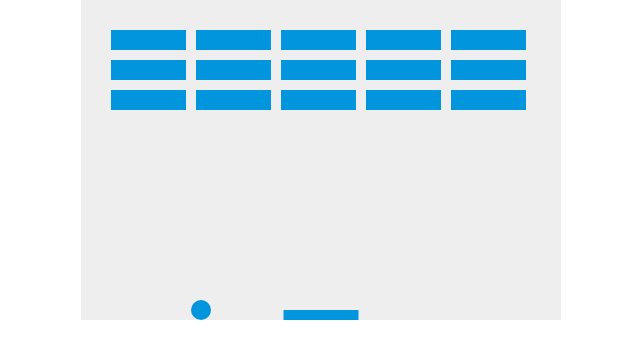
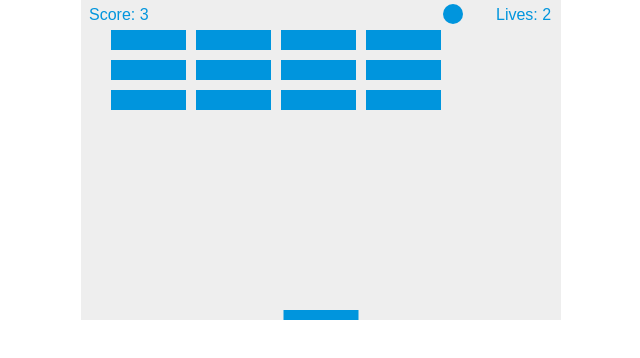
Before and after one commit to FrancisSilo/2D-breakout-game, a plain HTML site: page index.html in a window 1280 px wide. Shown: the whole page, without its empty margins (319-959 px from the left). Drawn offline with Linux system fonts and the light colour scheme.

Commit message:
Update index.html

```diff
--- a/index.html
+++ b/index.html
@@ -31,24 +31,27 @@ var paddleWidth = 75;
 var paddleX = (canvas.width-paddleWidth)/2;
 var rightPressed = false;
 var leftPressed = false;
-var brickRowCount = 3;
-var brickColumnCount = 5;
+var brickRowCount = 5;
+var brickColumnCount = 3;
 var brickWidth = 75;
 var brickHeight = 20;
 var brickPadding = 10;
 var brickOffsetTop = 30;
 var brickOffsetLeft = 30;
+var score = 0;
+var lives = 3;
 
 var bricks = [];
 for(var c=0; c<brickColumnCount; c++) {
   bricks[c] = [];
   for(var r=0; r<brickRowCount; r++) {
-        bricks[c][r] = { x: 0, y: 0 };
+    bricks[c][r] = { x: 0, y: 0, status: 1 };
   }
 }
 
 document.addEventListener("keydown", keyDownHandler, false);
 document.addEventListener("keyup", keyUpHandler, false);
+document.addEventListener("mousemove", mouseMoveHandler, false);
 
 function keyDownHandler(e) {
     if(e.key == "Right" || e.key == "ArrowRight") {
@@ -65,6 +68,31 @@ function keyUpHandler(e) {
     }
     else if(e.key == "Left" || e.key == "ArrowLeft") {
         leftPressed = false;
+    }
+}
+
+function mouseMoveHandler(e) {
+  var relativeX = e.clientX - canvas.offsetLeft;
+  if(relativeX > 0 && relativeX < canvas.width) {
+    paddleX = relativeX - paddleWidth/2;
+  }
+}
+function collisionDetection() {
+  for(var c=0; c<brickColumnCount; c++) {
+    for(var r=0; r<brickRowCount; r++) {
+      var b = bricks[c][r];
+      if(b.status == 1) {
+        if(x > b.x && x < b.x+brickWidth && y > b.y && y < b.y+brickHeight) {
+          dy = -dy;
+          b.status = 0;
+          score++;
+          if(score == brickRowCount*brickColumnCount) {
+            alert("YOU WIN, CONGRATS!");
+            document.location.reload();
+          }
+        }
+      }
+    }
   }
 }
 
@@ -85,8 +113,9 @@ function drawPaddle() {
 function drawBricks() {
   for(var c=0; c<brickColumnCount; c++) {
     for(var r=0; r<brickRowCount; r++) {
-            var brickX = (c*(brickWidth+brickPadding))+brickOffsetLeft;
-            var brickY = (r*(brickHeight+brickPadding))+brickOffsetTop;
+      if(bricks[c][r].status == 1) {
+        var brickX = (r*(brickWidth+brickPadding))+brickOffsetLeft;
+        var brickY = (c*(brickHeight+brickPadding))+brickOffsetTop;
         bricks[c][r].x = brickX;
         bricks[c][r].y = brickY;
         ctx.beginPath();
@@ -97,12 +126,26 @@ function drawBricks() {
       }
     }
   }
+}
+function drawScore() {
+  ctx.font = "16px Arial";
+  ctx.fillStyle = "#0095DD";
+  ctx.fillText("Score: "+score, 8, 20);
+}
+function drawLives() {
+  ctx.font = "16px Arial";
+  ctx.fillStyle = "#0095DD";
+  ctx.fillText("Lives: "+lives, canvas.width-65, 20);
+}
 
 function draw() {
   ctx.clearRect(0, 0, canvas.width, canvas.height);
   drawBricks();
   drawBall();
   drawPaddle();
+  drawScore();
+  drawLives();
+  collisionDetection();
 
   if(x + dx > canvas.width-ballRadius || x + dx < ballRadius) {
     dx = -dx;
@@ -112,14 +155,21 @@ function draw() {
   }
   else if(y + dy > canvas.height-ballRadius) {
     if(x > paddleX && x < paddleX + paddleWidth) {
-           if(y= y-paddleHeight){
-            dy = -dy  ;
-			 }
+      dy = -dy;
     }
     else {
+      lives--;
+      if(!lives) {
         alert("GAME OVER");
         document.location.reload();
-            clearInterval(interval); // Needed for Chrome to end game
+      }
+      else {
+        x = canvas.width/2;
+        y = canvas.height-30;
+        dx = 3;
+        dy = -3;
+        paddleX = (canvas.width-paddleWidth)/2;
+      }
     }
   }
 
@@ -132,9 +182,10 @@ function draw() {
 
   x += dx;
   y += dy;
+  requestAnimationFrame(draw);
 }
 
-var interval = setInterval(draw, 10);
+draw();
     </script>
   </body>
 </html>
```
Lines whose indentation alone changed are shown as unchanged.
